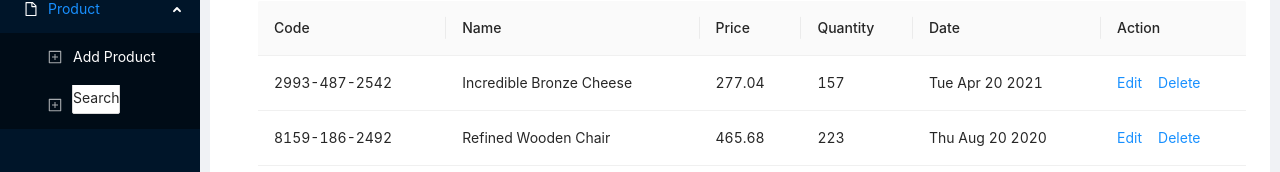
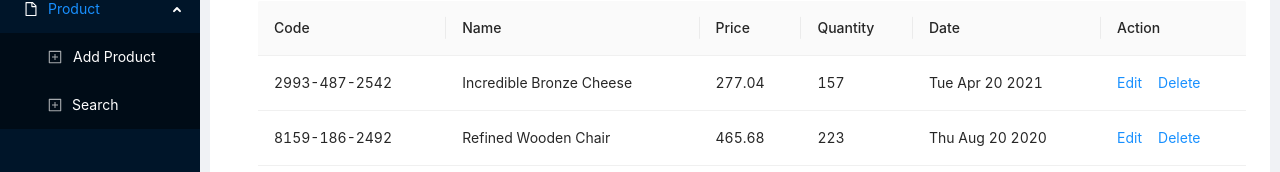
Before and after one commit to zihan1997/My-Sku, a React app: page / in a window 1280 px wide. Both pictures are taken after a click on the element "Product". Shown: the part 175-347 px from the top of the page. Built offline with nearby package versions, Linux system fonts and the light colour scheme.

Commit message:
- adapt the style for search

```diff
--- a/src/pages/components/ProductPage/SearchProductForm.jsx
+++ b/src/pages/components/ProductPage/SearchProductForm.jsx
@@ -77,13 +77,14 @@ export default function SearchProductForm(){
     }
 
     return (
-        <Space
-        >
+        <>
             <Button
                 style={{
                     padding: 0,
                     float: 'left',
-                    margin: 0,
+                    backgroundColor: 'inherit',
+                    border: 'inherit',
+                    color: 'white'
                 }}
                 onClick={showModal}
             >
@@ -150,7 +151,12 @@ export default function SearchProductForm(){
                     </Descriptions.Item>
                 </Descriptions>
             </Modal>
-
-        </Space>
+            <Modal
+                title="besides"
+                // visible={isModalVisible}
+            >
+                Test
+            </Modal>
+        </>
     );
 }
--- a/src/pages/home/sider.jsx
+++ b/src/pages/home/sider.jsx
@@ -73,7 +73,7 @@ export default class MySider extends React.Component{
                                     icon: <PlusSquareOutlined/>,
                                     label: (
                                         <Link to='/products'>
-                                            <span><SearchProductForm/></span>
+                                            <span> <SearchProductForm/> </span>
                                         </Link>
 
                                     )
```
